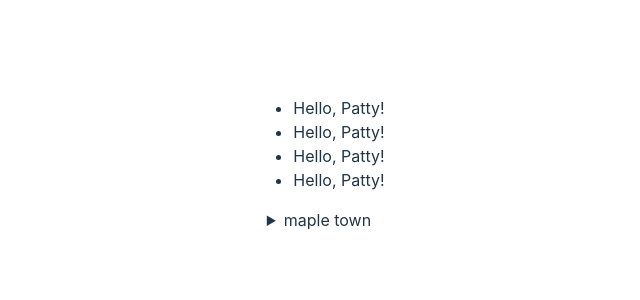
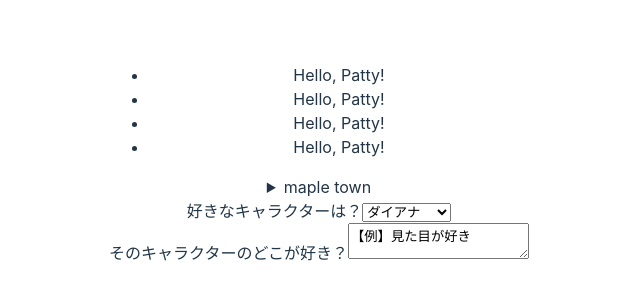
Before and after one commit to gura105/react-training, a React (Vite) app: page / in a window 1280 px wide. Shown: the part 244-544 px from the top of the page, without its empty margins (321-961 px from the left). Built offline with nearby package versions, Linux system fonts and the light colour scheme.

Commit message:
fix no-key error

```diff
--- a/src/App.tsx
+++ b/src/App.tsx
@@ -19,6 +19,18 @@ const App: FC = () => (
         about maple town 2 some message about maple town 2
       </p>
     </Summary>
+
+    <form>
+      <label htmlFor="favChar">好きなキャラクターは？</label>
+      <select id="favChar" defaultValue="fox">
+        <option value="rabbit">パティ</option>
+        <option value="bear">ボビー</option>
+        <option value="fox">ダイアナ</option>
+        <option value="pig">プリプリン</option>
+      </select>
+    </form>
+    <label htmlFor="favReason">そのキャラクターのどこが好き？</label>
+    <textarea id="favReason" defaultValue="【例】見た目が好き"></textarea>
   </div>
 );
 
--- a/src/components/Greet.tsx
+++ b/src/components/Greet.tsx
@@ -5,8 +5,8 @@ type Props = { name: string; times?: number };
 const Greet: FC<Props> = ({ name, times = 1 }) => {
   return (
     <ul>
-      {[...Array(times)].map(() => (
-        <li>Hello, {name}!</li>
+      {[...Array(times).keys()].map((i) => (
+        <li key={i}>Hello, {name}!</li>
       ))}
     </ul>
   );
```
